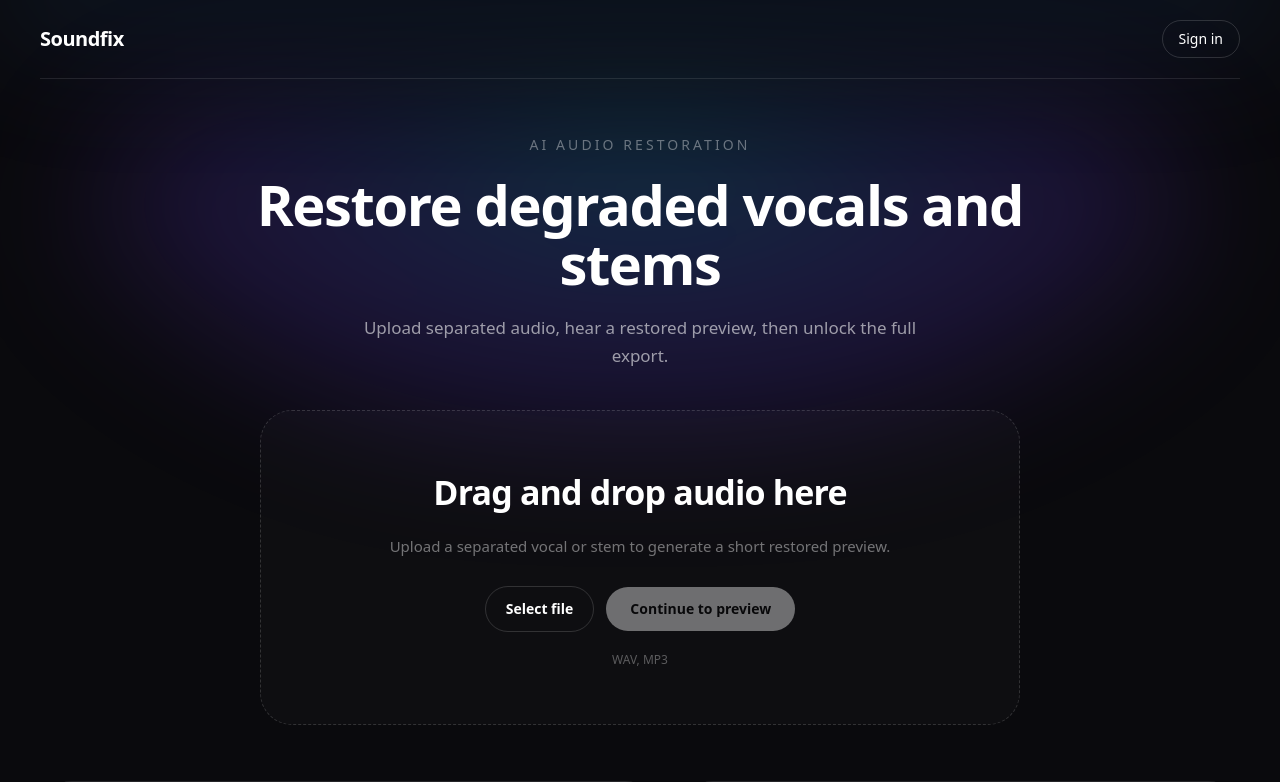
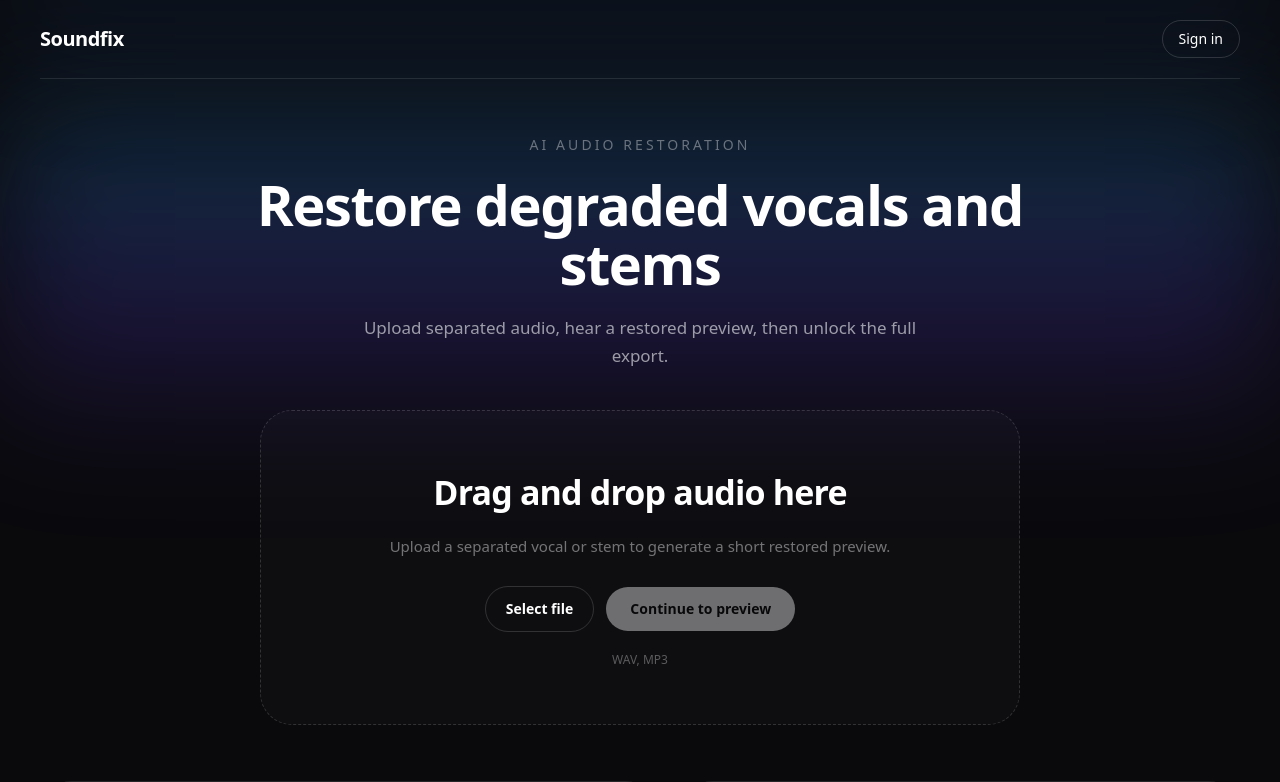
Before and after one commit to cocoro-sugiura/soundfix, a Next.js app in the folder frontend/: page / in a window 1280 px wide. Shown: the top 782 px of the page. Built offline with nearby package versions, Linux system fonts and the light colour scheme.

Commit message:
Restore previous hero glow width

```diff
--- a/frontend/app/page.tsx
+++ b/frontend/app/page.tsx
@@ -34,7 +34,7 @@ export default function Home() {
   return (
     <main className="relative min-h-screen overflow-hidden bg-[#0a0a0d] text-white">
       <div className="pointer-events-none absolute inset-x-0 top-[-56px] h-[140px] bg-[linear-gradient(180deg,rgba(32,187,255,0.14)_0%,rgba(77,99,255,0.08)_52%,rgba(10,10,13,0)_100%)] blur-3xl" />
-      <div className="pointer-events-none absolute left-1/2 top-[108px] h-[340px] w-[92%] max-w-[1360px] -translate-x-1/2 rounded-full bg-[radial-gradient(ellipse_at_top,rgba(35,201,255,0.24)_0%,rgba(76,104,255,0.2)_34%,rgba(120,61,255,0.18)_58%,rgba(10,10,13,0)_78%)] blur-3xl" />
+      <div className="pointer-events-none absolute inset-x-0 top-[120px] h-[320px] bg-[linear-gradient(180deg,rgba(33,198,255,0.24)_0%,rgba(71,102,255,0.2)_34%,rgba(116,60,255,0.18)_68%,rgba(10,10,13,0)_100%)] blur-3xl" />
 
       <div className="relative z-10 mx-auto flex min-h-screen w-full max-w-[1440px] flex-col px-5 py-5 sm:px-8 lg:px-10">
         <header className="flex items-center justify-between border-b border-white/10 pb-5">
```
